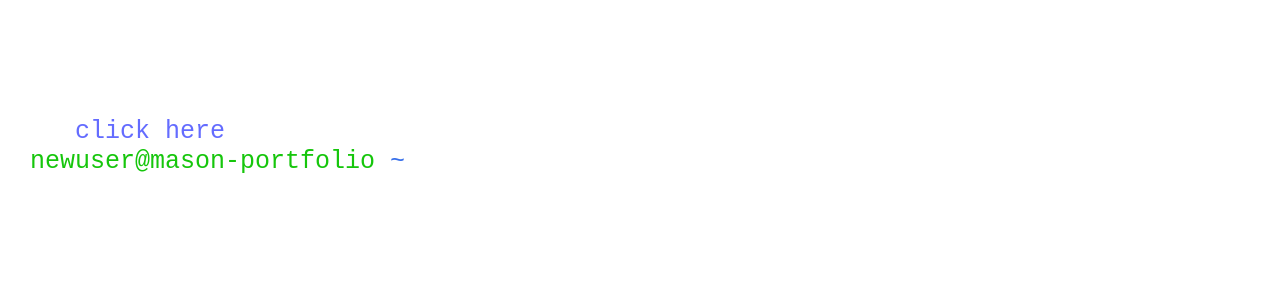
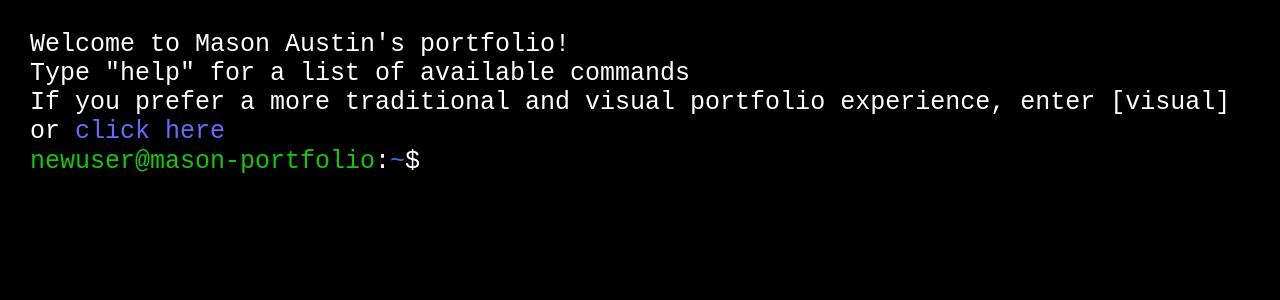
Before and after one commit to masonaustin42/terminal-portfolio, a React (Vite) app: page / in a window 1280 px wide. Shown: the top 300 px of the page. Built offline with nearby package versions, Linux system fonts and the light colour scheme.

Commit message:
update style for specific black background

```diff
--- a/src/App.css
+++ b/src/App.css
@@ -6,6 +6,7 @@
 
 .App {
   position: absolute;
+  background-color: black;
   top: 0;
   left: 0;
   width: 100%;
--- a/src/index.css
+++ b/src/index.css
@@ -52,4 +52,5 @@ body {
   place-items: center;
   min-width: 320px;
   min-height: 100vh;
+  background-color: black;
 }
```
